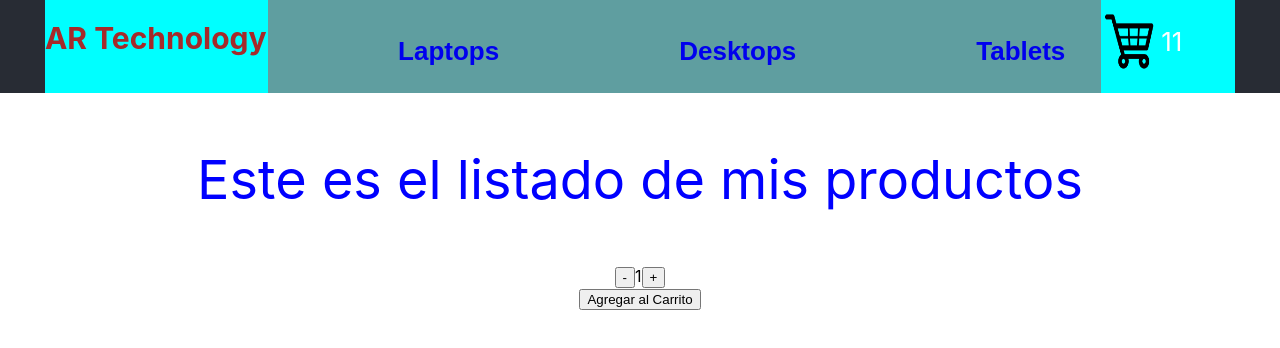
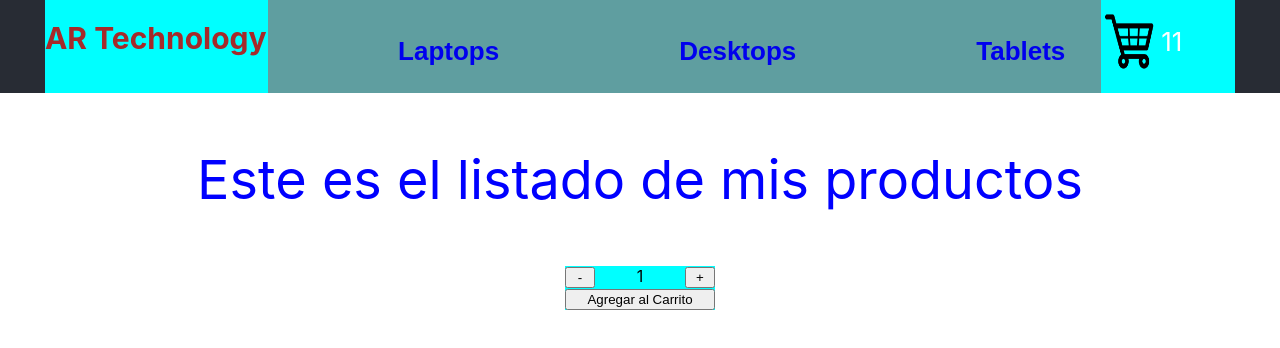
Before and after one commit to aleresk/Carrito, a React (Create React App) app in the folder carrito/: page / in a window 1280 px wide. Shown: the top 348 px of the page. Built offline with nearby package versions, Linux system fonts and the light colour scheme.

Commit message:
carrio version 1

```diff
--- a/carrito/src/App.css
+++ b/carrito/src/App.css
@@ -95,8 +95,19 @@ a{
 .carro{
   display: flex;
 }
+.contCarrito{
+  width: 150px;
+  margin: auto;
+  background-color: aqua;
+}
 .cantProd{
   display: flex;
-  justify-content: center;
+  justify-content:space-between;
+}
+.botonAgregarCarrito{
+  width: 150px;
+}
+.botonSuma{
+  width: 30px;
 }
 /*ESTA ES LA PARTE QUE AGREGO YO PARA MI PROYECTO*/
--- a/carrito/src/components/ItemCount.jsx
+++ b/carrito/src/components/ItemCount.jsx
@@ -21,12 +21,12 @@ const ItemCount = ({Stock, Initial, onAdd}) => {
     }
 
     return(
-        <div>
+        <div className="contCarrito">
             <div className="cantProd">
-                <div ><button onClick={() => disminuirStock()}> - </button></div> <div>{auxStock}</div><div ><button onClick={() => aumentarStock()}> + </button></div>
+                <div ><button className="botonSuma" onClick={() => disminuirStock()}> - </button></div> <div>{auxStock}</div><div ><button className="botonSuma" onClick={() => aumentarStock()}> + </button></div>
             </div>
             <div>
-                <button onClick={() => onAdd()}>Agregar al Carrito</button>
+                <button className="botonAgregarCarrito" onClick={() => onAdd()}>Agregar al Carrito</button>
             </div>
         </div>
     )
```
